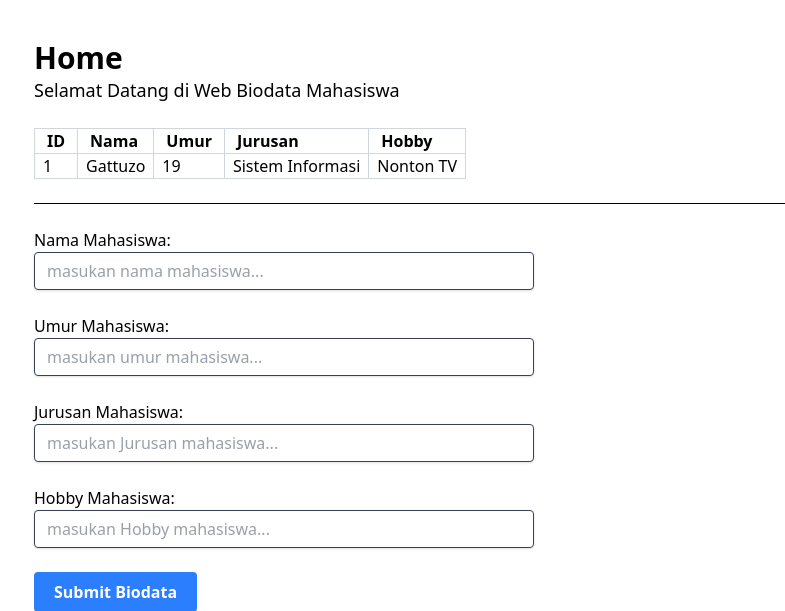
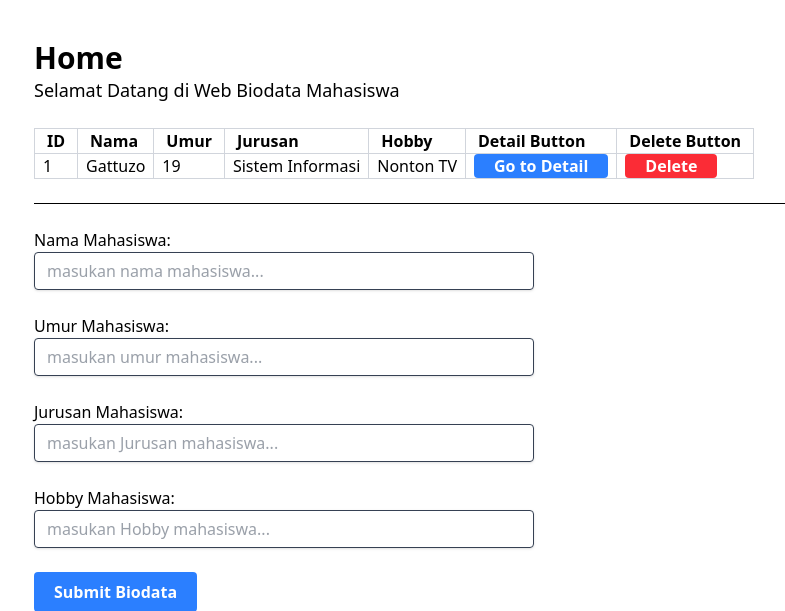
Before and after one commit to Alifmslm/ListBiodataMahasiswa, a PHP site: page / in a window 1280 px wide. Shown: the top 611 px of the page, without its empty margins (6-791 px from the left). Run offline with PHP 8.4, Linux system fonts and the light colour scheme.

Commit message:
ADD: Button Detail & Delete

```diff
--- a/ui/table_ui.php
+++ b/ui/table_ui.php
@@ -11,6 +11,8 @@ include('data.php');
                 foreach ($value as $key2 => $value2) {
                     echo "<th class=\"text-start border border-gray-300 px-3\">" . ucfirst($key2) . "</th>";
                 }
+                echo "<th class=\"text-start border border-gray-300 px-3\">Detail Button</th>";
+                echo "<th class=\"text-start border border-gray-300 px-3\">Delete Button</th>";
             } else {
                 # code...
                 break;
@@ -28,6 +30,8 @@ include('data.php');
         echo "<td class=\"border border-gray-300 px-2\">" . $value['umur'] . "</td>";
         echo "<td class=\"border border-gray-300 px-2\">" . ucfirst($value['jurusan']) . "</td>";
         echo "<td class=\"border border-gray-300 px-2\">" . ucfirst($value['hobby']) . "</td>";
+        echo "<td class=\"border border-gray-300 px-2\"><button class=\"w-fit px-5 font-bold text-white bg-blue-500 rounded cursor-pointer\">Go to Detail</button></td>";
+        echo "<td class=\"border border-gray-300 px-2\"><button class=\"w-fit px-5 font-bold text-white bg-red-500 rounded cursor-pointer\">Delete</button></td>";
         echo "</tr>";
     }
     ?>
```
